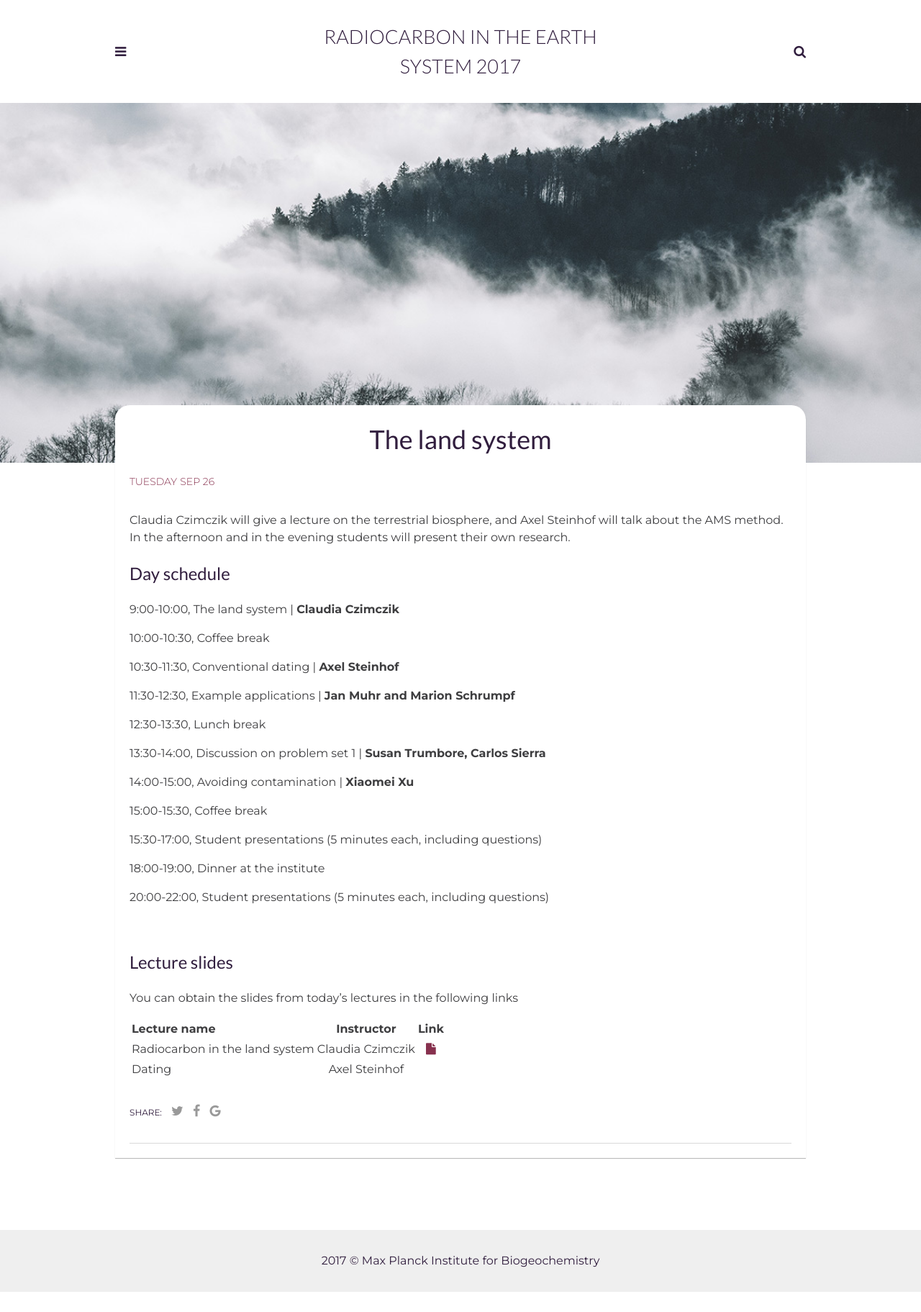
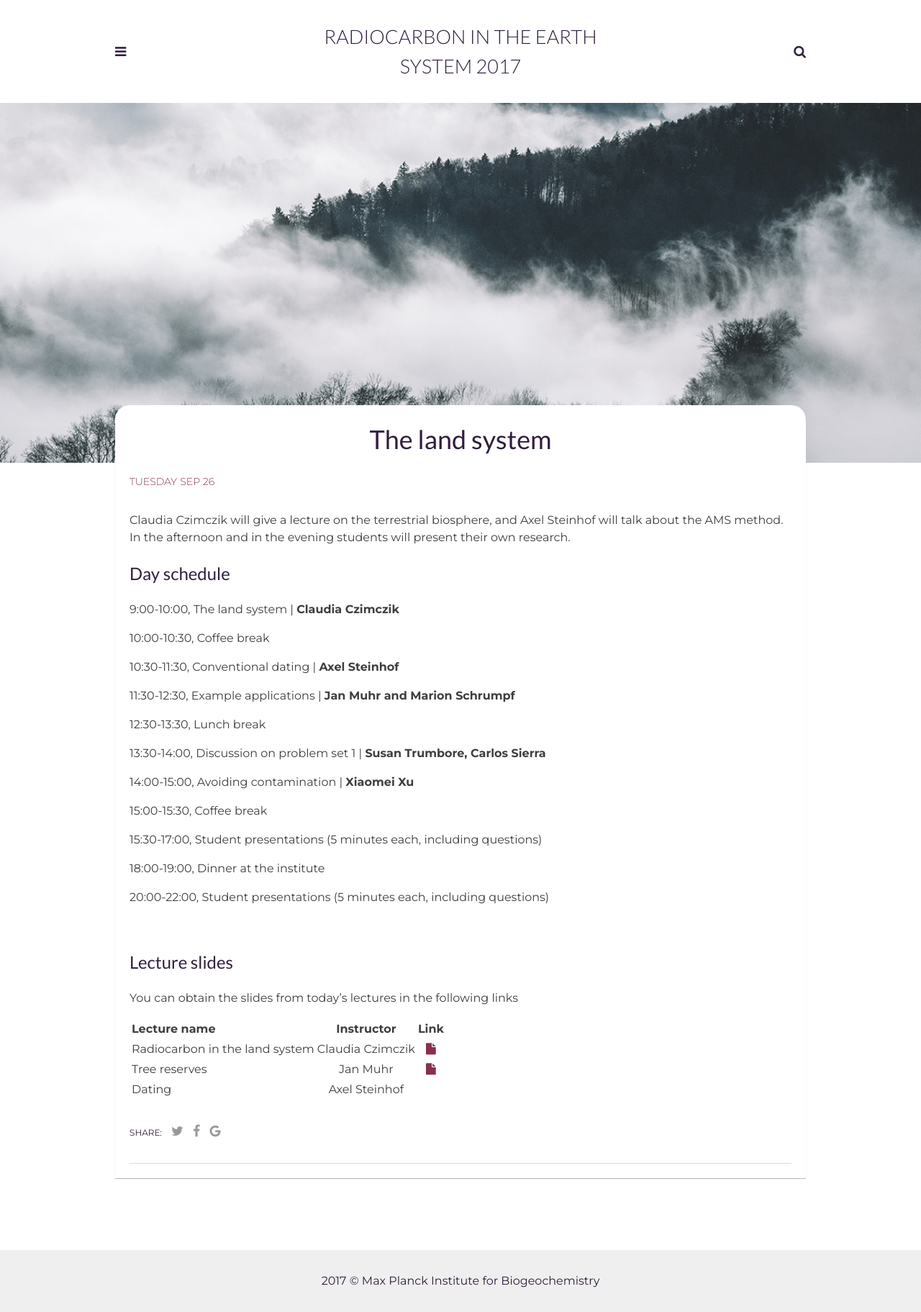
Before and after one commit to crlsierra/radiocarbon2017, a Jekyll site: the page built from _posts/2017-09-26-the-land-system.markdown, in a window 1280 px wide. Shown: the whole page at 72% size. Built offline with Jekyll 4.4.1, drawn with Linux system fonts in a browser that asks for light colours; nearby versions of some CDN libraries; comment, search, counter and statistics services are not loaded; a style sheet for code colours, icons or effects is not loaded.

Commit message:
Tree reserves lecture

```diff
--- a/_posts/2017-09-26-the-land-system.markdown
+++ b/_posts/2017-09-26-the-land-system.markdown
@@ -27,4 +27,5 @@ You can obtain the slides from today's lectures in the following links
 | Lecture name | Instructor | Link |
 |:-------------|:----------:|:------:|
 | Radiocarbon in the land system | Claudia Czimczik | <a href="{{ site.baseurl }}/lectures/Czimczik_Land.pdf"> <i class="fa fa-file" aria-hidden="true"></i></a>  |
+| Tree reserves | Jan Muhr | <a href="{{ site.baseurl }}/lectures/Muhr_tree_reserves.pdf"> <i class="fa fa-file" aria-hidden="true"></i></a> |
 | Dating | Axel Steinhof | |
```
Also changed, not shown: 6 other files.
